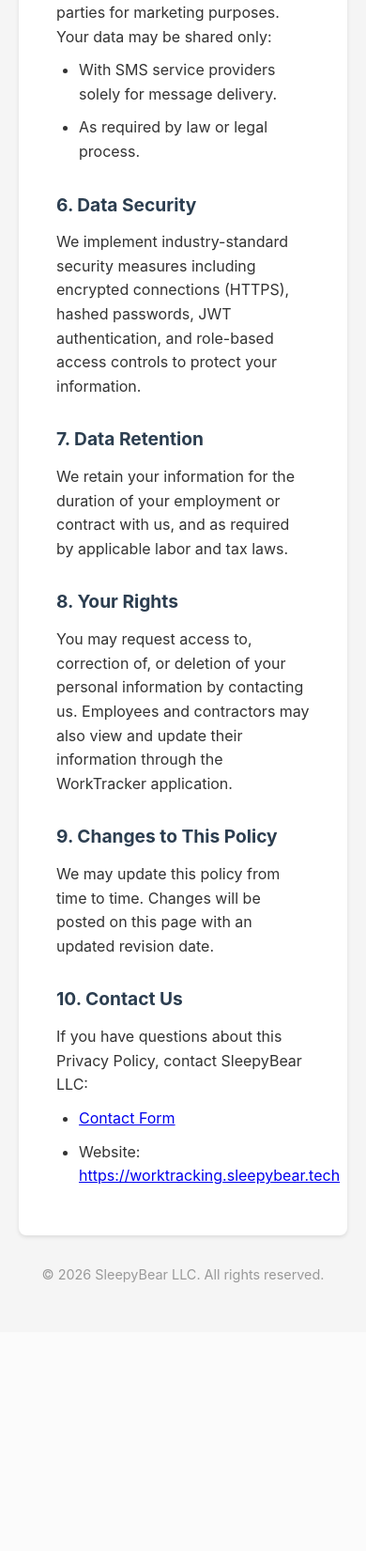
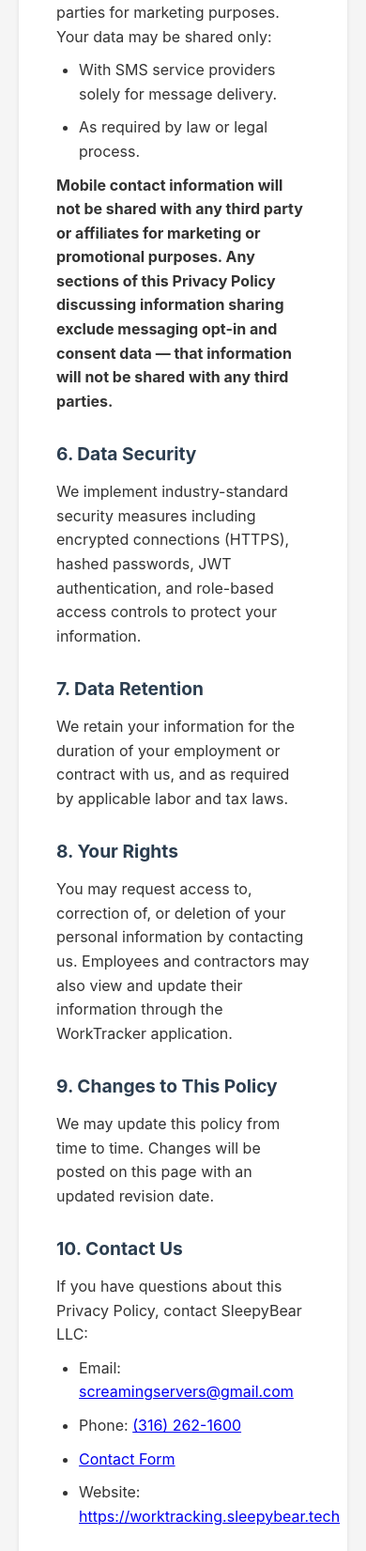
Before and after one commit to jconnellyks-commits/work-tracking-system, a Flask app: page /privacy in a window 390 px wide. Shown: the part 2129-3780 px from the top of the page at 94% size. Before the commit the page ends 3495 px from the top, so only its background shows below. Run offline with Flask 3, Linux system fonts and the light colour scheme; parts of the project's set-up code (start-up, migrations or seed data) failed here and were passed over.

Commit message:
fix: Update privacy policy and SMS terms for 10DLC compliance
Privacy policy: add explicit SMS opt-in data sharing exclusion language
per vetting guide, add direct email/phone contact info.
SMS terms: add binding consent summary statement at top of page.

Co-Authored-By: Claude Sonnet 4.6 <noreply@anthropic.com>

```diff
--- a/app/templates/privacy.html
+++ b/app/templates/privacy.html
@@ -59,6 +59,7 @@
                 <li>With SMS service providers solely for message delivery.</li>
                 <li>As required by law or legal process.</li>
             </ul>
+            <p><strong>Mobile contact information will not be shared with any third party or affiliates for marketing or promotional purposes. Any sections of this Privacy Policy discussing information sharing exclude messaging opt-in and consent data &mdash; that information will not be shared with any third parties.</strong></p>
 
             <h2>6. Data Security</h2>
             <p>We implement industry-standard security measures including encrypted connections (HTTPS), hashed passwords, JWT authentication, and role-based access controls to protect your information.</p>
@@ -75,6 +76,8 @@
             <h2>10. Contact Us</h2>
             <p>If you have questions about this Privacy Policy, contact SleepyBear LLC:</p>
             <ul>
+                <li>Email: <a href="mailto:screamingservers@gmail.com">screamingservers@gmail.com</a></li>
+                <li>Phone: <a href="tel:3162621600">(316) 262-1600</a></li>
                 <li><a href="/contact">Contact Form</a></li>
                 <li>Website: <a href="https://worktracking.sleepybear.tech">https://worktracking.sleepybear.tech</a></li>
             </ul>
--- a/app/templates/sms_terms.html
+++ b/app/templates/sms_terms.html
@@ -23,6 +23,10 @@
         <div class="card">
             <h1>SMS Terms &amp; Conditions</h1>
             <p class="subtitle">SleepyBear LLC &mdash; WorkTracker SMS Notifications</p>
+
+            <div class="highlight">
+                <p>By texting START to (316) 262-1600, you agree to receive job dispatch SMS notifications from <strong>SleepyBear LLC</strong> WorkTracker, including job assignments, schedule reminders, and availability requests. Message frequency varies. Message and data rates may apply. Reply HELP for help or STOP to unsubscribe at any time.</p>
+            </div>
 
             <h2>Opt-In / Consent</h2>
             <p>SMS notifications from SleepyBear LLC are completely optional. To opt in, text <strong>START</strong> to <strong>(316) 262-1600</strong>. You will receive a confirmation message once opted in.</p>
```
